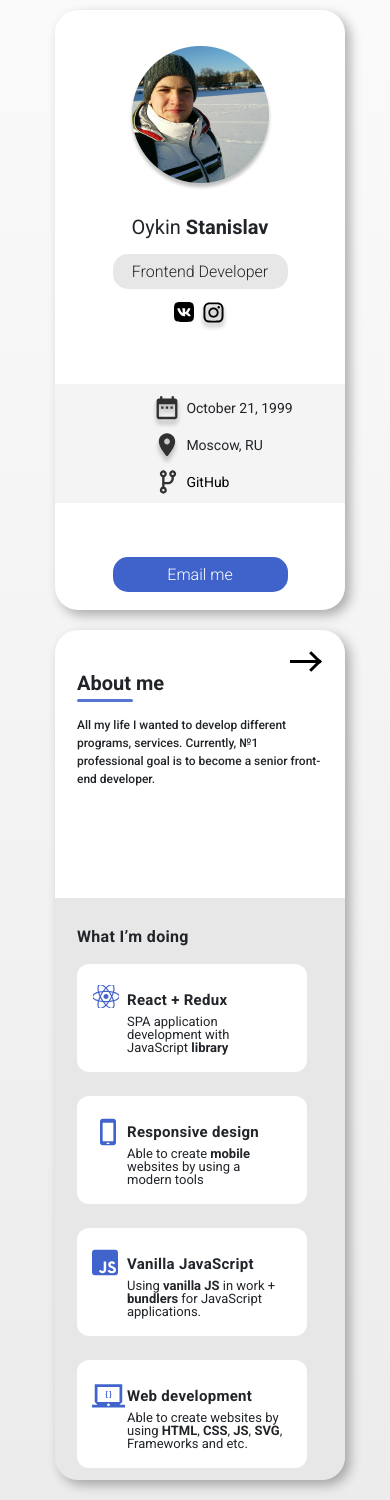
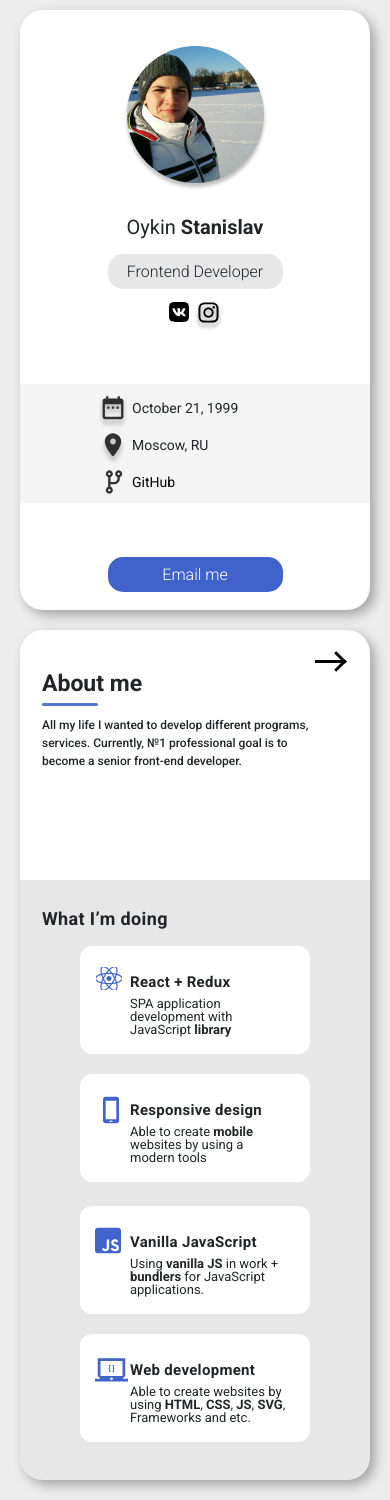
Before and after one commit to ojstan888/webdev-ojstanislav, a website: page src/index.html in a window 390 px wide. Drawn offline with nearby package versions, Linux system fonts and the light colour scheme; files that its build step writes are made by us from their sources.

Commit message:
adaptation done

```diff
--- a/src/sass/_media.scss
+++ b/src/sass/_media.scss
@@ -1,11 +1,12 @@
 @media (max-width: 1150px) {
     body {
-        height: 1300px;
+        width: 100%;
         display: block;
     }
     .container {
         width: 750px;
         display: block;
+        margin: 0 auto;
     }
     .main__left {
         margin: 0 auto;
@@ -23,12 +24,11 @@
 
 @media (max-width: 800px) {
     body {
-        width: 610px;
         height: 1260px;
         margin: 0 auto;
     }
     .container {
-        width: 600px;
+        width: 100%;
         margin: 0 auto;
     }
     .main__left {
@@ -120,7 +120,7 @@
     }
 }
 
-@media (max-width: 600px) {
+@media (max-width: 600px) and (min-width: 401px) {
     body {
         width: 600px;
         height: 1260px;
@@ -135,7 +135,6 @@
 
 @media (max-width: 400px) {
     body {
-        width: 400px;
         height: 1490px;
         display: block;
     }
@@ -147,12 +146,15 @@
     .main__left {
         margin: 0 auto;
         margin-top: 10px;
-        width: 290px;
+        width: 350px;
+        &-info {
+            padding-left: 85px;
+        }
     }
     .main__right {
         margin: 0 auto;
         margin-top: 20px;
-        width: 290px;
+        width: 350px;
         height: 850px;
         &-common-wrapper {
             display: flex;
@@ -174,20 +176,20 @@
         }
         &-about {
             margin-left: 22px;
-            font-size: 20px;
+            font-size: 23px;
             &::after {
                 height: 3px;
-                bottom: -1px;
+                bottom: -5px;
             }
         }
         &-descr {
             margin-left: 22px;
             margin-top: 15px;
-            width: 250px;
+            width: 270px;
             font-size: 12px;
         }
         &-skills {
-            padding-left: 22px;
+            padding-left: 0px;
             padding-top: 26px;
             height: 1000px;
         }
@@ -196,15 +198,18 @@
             margin-top: -10px;
         }
         &-doing {
-            font-size: 16px;
+            font-size: 18px;
+            margin-left: 22px;
         }
         &-blocks {
             width: 230px;
             height: 108px;
+            margin: 0 auto;
             margin-top: 24px;
             padding-top: 5px;
             &:nth-child(2n) {
-                margin-left: 0px;
+                margin: 0 auto;
+                margin-top: 20px;
             }
             &:hover {
                 box-shadow: 2px 2px 12px rgba(0, 0, 0, 0.3);
@@ -228,7 +233,7 @@
         }
         &-portfolio {
             margin-top: 74px;
-            padding-left: 22px;
+            padding-left: 0px;
             padding-top: 26px;
             height: 1000px;
             &-wrapper {
@@ -239,18 +244,20 @@
             &-blocks {
                 width: 230px;
                 height: 108px;
+                margin: 0 auto;
                 margin-top: 19px;
-                &:hover {
-                  .main__right-portfolio-blocks-hide {
-                    opacity: .6;
-                  }
-                  .main__right-portfolio-blocks-descr {
+                &:nth-child(2n) {
+                  margin-left: 0px;
+                  margin: 0 auto;
+                  margin-top: 19px;
+                }
+                &-hide {
+                    opacity: 0.4;
+                }
+                &-descr {
                     opacity: 1;
                     top: 50%;
-                  }
-                }
-                &:nth-child(2n) {
-                  margin-left: 0px;
+                    font-size: 13px;
                 }
             }
         }
--- a/src/sass/style.scss
+++ b/src/sass/style.scss
@@ -8,8 +8,8 @@
 }
 body {
     height: 100vh;
-    /* background: rgb(236, 236, 236); */
-    background: linear-gradient(rgb(250, 250, 250), rgb(236, 236, 236));
+    background: rgb(236, 236, 236);
+    /* background: linear-gradient(rgb(250, 250, 250), rgb(236, 236, 236)); */
     display: flex;
     align-items: center;
 }
```
Also changed, not shown: dist/css/style.min.css.
